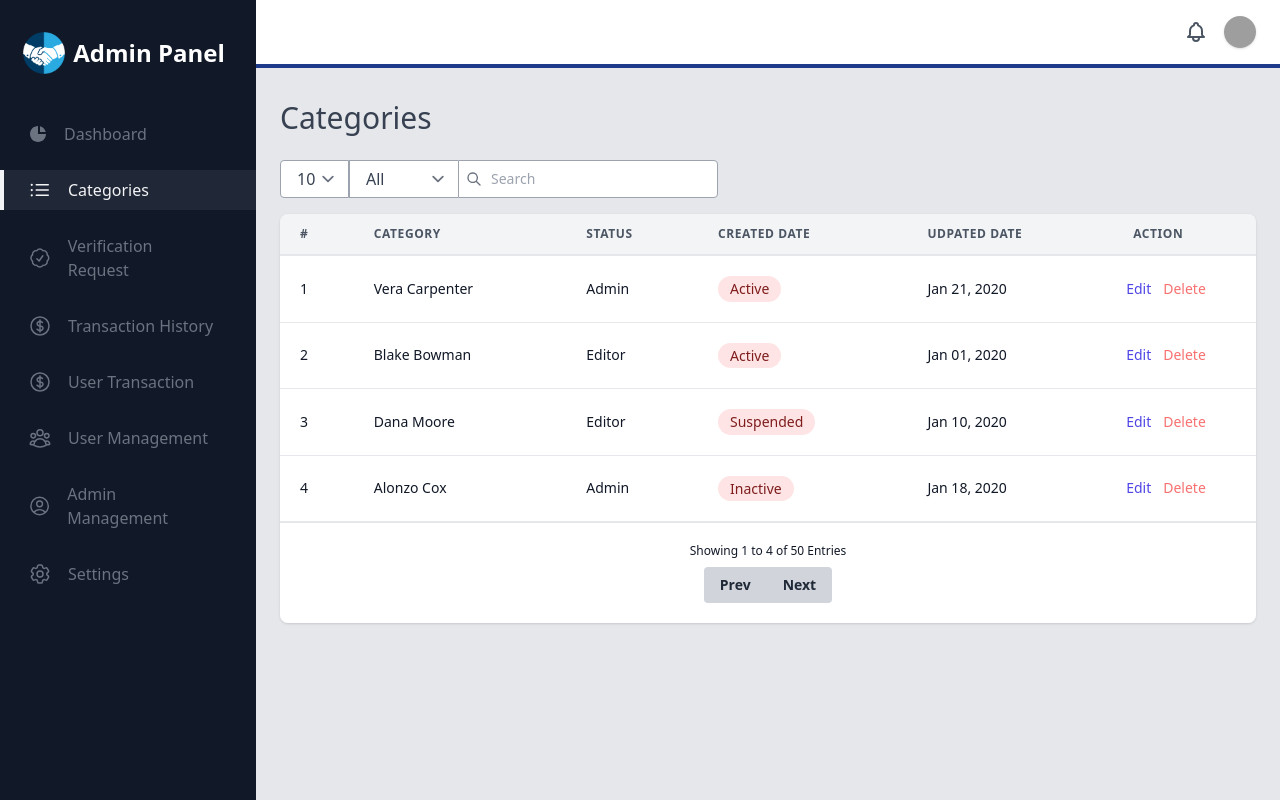
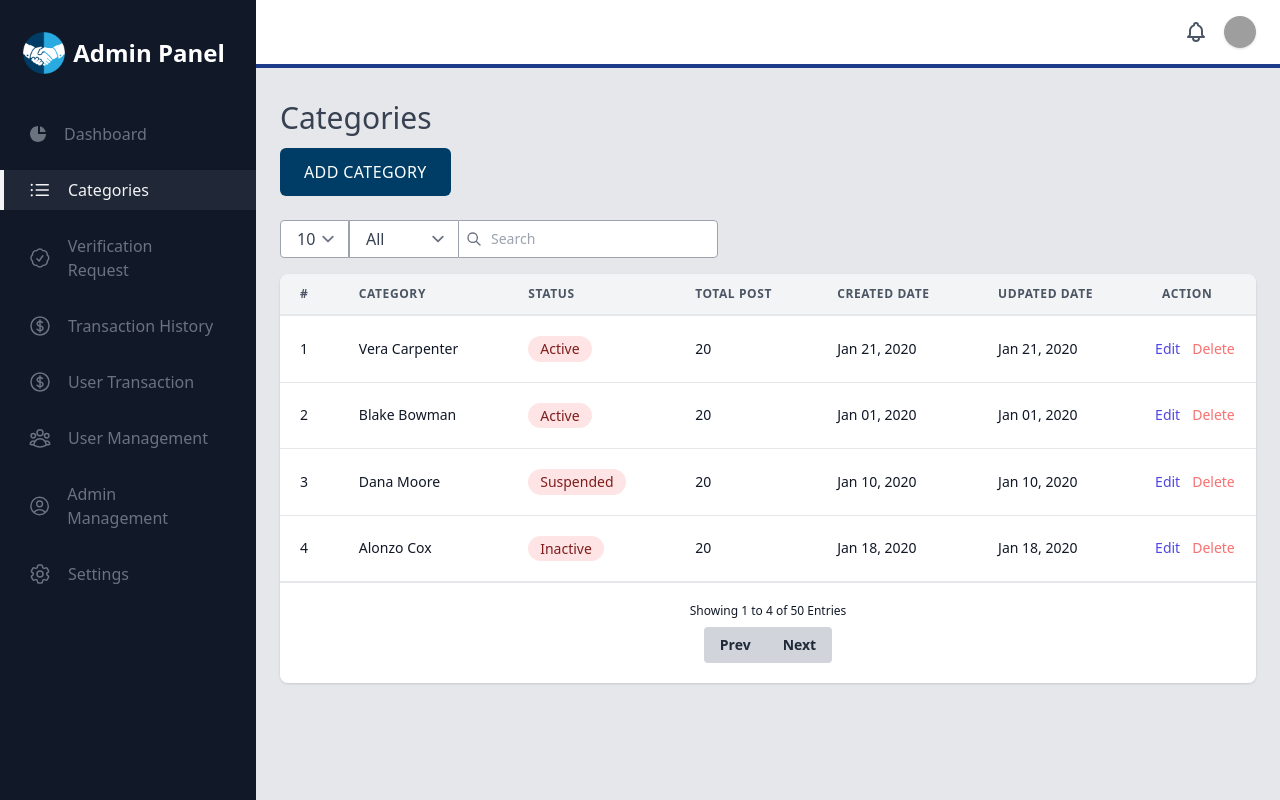
Before and after one commit to arielbatoon09/swapifine-admin, a Vue app: page /categories in a window 1280 px wide. Built offline with nearby package versions, Linux system fonts and the light colour scheme; grey boxes are pictures that could not be loaded.

Commit message:
updated categories

```diff
--- a/src/composables/useTableData.ts
+++ b/src/composables/useTableData.ts
@@ -10,7 +10,9 @@ export interface IPaginatedTableData {
   name: string
   role: string
   created: string
+  updated: string
   status: string
+  totalPost: string
   statusColor: string
 }
 
@@ -37,7 +39,9 @@ export function useTableData() {
       name: 'Vera Carpenter',
       role: 'Admin',
       created: 'Jan 21, 2020',
+      updated: 'Jan 21, 2020',
       status: 'Active',
+      totalPost: '20',
       statusColor: 'green',
     },
     {
@@ -45,7 +49,9 @@ export function useTableData() {
       name: 'Blake Bowman',
       role: 'Editor',
       created: 'Jan 01, 2020',
+      updated: 'Jan 21, 2020',
       status: 'Active',
+      totalPost: '20',
       statusColor: 'green',
     },
     {
@@ -53,7 +59,9 @@ export function useTableData() {
       name: 'Dana Moore',
       role: 'Editor',
       created: 'Jan 10, 2020',
+      updated: 'Jan 21, 2020',
       status: 'Suspended',
+      totalPost: '20',
       statusColor: 'orange',
     },
     {
@@ -61,7 +69,9 @@ export function useTableData() {
       name: 'Alonzo Cox',
       role: 'Admin',
       created: 'Jan 18, 2020',
+      updated: 'Jan 21, 2020',
       status: 'Inactive',
+      totalPost: '20',
       statusColor: 'red',
     },
   ])
--- a/src/views/AdminManagement.vue
+++ b/src/views/AdminManagement.vue
@@ -5,13 +5,11 @@ import { defineStore } from 'pinia';
 import { ref } from 'vue'
 import { userManagementTableData } from '../composables/userManagementTableData'
 
-const open = ref(false);
-// const authStore = useAuthStore();
-const isRequest = ref(false);
+const isOpen = ref(false);
 
 const {
   paginatedTableData,
-} = userManagementTableData()
+} = userManagementTableData();
 
 const form = ref({
   fullname: '',
@@ -26,7 +24,15 @@ const handleInvite = async () => {
       fullname: fullname,
       email: email,
     });
-    console.log("Password: "+ response.data.password);
+
+    if (response.data.status == 'success') {
+      form.value.fullname = '';
+      form.value.email = '';
+      isOpen.value = false;
+    }
+
+    console.log(response.data);
+
 
   } catch (error) {
     console.error("Error:", error);
@@ -40,13 +46,13 @@ const handleInvite = async () => {
     Admin Management
   </h3>
   <div>
-    <button class="px-6 py-3 mt-3 font-medium tracking-wide text-white btn-clr-primary rounded-md" @click="open = true">
-      +ADD ADMIN
+    <button class="px-6 py-3 mt-3 font-medium tracking-wide text-white btn-clr-primary rounded-md" @click="isOpen = true">
+      ADD ADMIN
     </button>
 
-    <div :class="`modal ${!open && 'opacity-0 pointer-events-none'
+    <div :class="`modal ${!isOpen && 'opacity-0 pointer-events-none'
       } z-50 fixed w-full h-full top-0 left-0 flex items-center justify-center`">
-      <div class="absolute w-full h-full bg-gray-900 opacity-50 modal-overlay" @click="open = false" />
+      <div class="absolute w-full h-full bg-gray-900 opacity-50 modal-overlay" @click="isOpen = false" />
 
       <div class="z-50 w-11/12 mx-auto overflow-y-auto bg-white rounded shadow-lg modal-container md:max-w-md">
         <div
@@ -66,7 +72,7 @@ const handleInvite = async () => {
             <p class="text-lg text-grey-700">
               Send Invite
             </p>
-            <div class="z-50 cursor-pointer modal-close" @click="open = false">
+            <div class="z-50 cursor-pointer modal-close" @click="isOpen = false">
               <svg class="text-black fill-current" xmlns="http://www.w3.org/2000/svg" width="18" height="18"
                 viewBox="0 0 18 18">
                 <path
@@ -87,11 +93,11 @@ const handleInvite = async () => {
           <div class="flex justify-end pt-2">
             <button
               class="p-3 px-6 py-3 mr-2 text-indigo-500 bg-transparent rounded-lg hover:bg-gray-100 hover:text-indigo-400 focus:outline-none"
-              @click="open = false">
+              @click="isOpen = false">
               Close
             </button>
             <button class="px-6 py-3 font-medium tracking-wide text-white btn-clr-primary rounded-md"
-              @click="handleInvite">
+              @click="handleInvite()">
               Send
             </button>
           </div>
--- a/src/views/Categories.vue
+++ b/src/views/Categories.vue
@@ -10,6 +10,9 @@ const {
   <h3 class="text-gray-700 text-3xl font-medium">
     Categories
   </h3>
+  <button class="px-6 py-3 mt-3 font-medium tracking-wide text-white btn-clr-primary rounded-md" @click="">
+      ADD CATEGORY
+    </button>
   <div class="mt-6">
     <div class="flex flex-col mt-3 sm:flex-row">
       <div class="flex">
@@ -64,6 +67,10 @@ const {
               </th>
               <th
                 class="px-5 py-3 text-xs font-semibold tracking-wider text-left text-gray-600 uppercase bg-gray-100 border-b-2 border-gray-200">
+                TOTAL POST
+              </th>
+              <th
+                class="px-5 py-3 text-xs font-semibold tracking-wider text-left text-gray-600 uppercase bg-gray-100 border-b-2 border-gray-200">
                 CREATED DATE
               </th>
               <th
@@ -97,11 +104,6 @@ const {
                 </div>
               </td>
               <td class="px-5 py-5 text-sm bg-white border-b border-gray-200">
-                <p class="text-gray-900 whitespace-nowrap">
-                  {{ u.role }}
-                </p>
-              </td>
-              <td class="px-5 py-5 text-sm bg-white border-b border-gray-200">
                 <!-- If-Inactive -->
                 <span class="relative inline-block px-3 py-1 text-red-900 leading-tight">
                   <span aria-hidden class="absolute inset-0 bg-red-200 opacity-50 rounded-full" />
@@ -112,6 +114,16 @@ const {
                   <span aria-hidden :class="`absolute inset-0 bg-green-200 opacity-50 rounded-full`" />
                   <span class="relative">{{ u.status }}</span>
                 </span>                 -->
+              </td>
+              <td class="px-5 py-5 text-sm bg-white border-b border-gray-200">
+                <p class="text-gray-900 whitespace-nowrap">
+                  {{ u.totalPost }}
+                </p>
+              </td>
+              <td class="px-5 py-5 text-sm bg-white border-b border-gray-200">
+                <p class="text-gray-900 whitespace-nowrap">
+                  {{ u.created }}
+                </p>
               </td>
               <td class="px-5 py-5 text-sm bg-white border-b border-gray-200">
                 <p class="text-gray-900 whitespace-nowrap">
```
